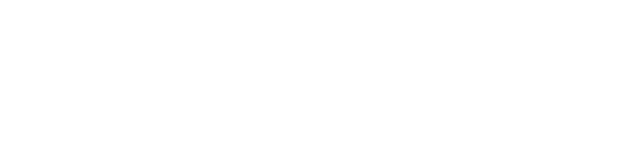
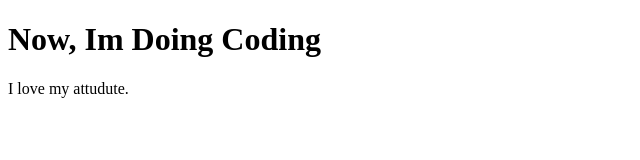
Before and after one commit to kmjunaed/First_Website, a plain HTML site: page index.html in a window 1280 px wide. Shown: the whole page, without its empty margins (0-640 px from the left). Drawn offline with Linux system fonts and the light colour scheme.

Commit message:
doing coding

```diff
--- a/index.html
+++ b/index.html
@@ -7,6 +7,9 @@
     <title>My First Website</title>
 </head>
 <body>
+    <h1>Now, Im Doing Coding</h1>
+    <p>I love my attudute.</p>
+
 
 </body>
 </html>
```
